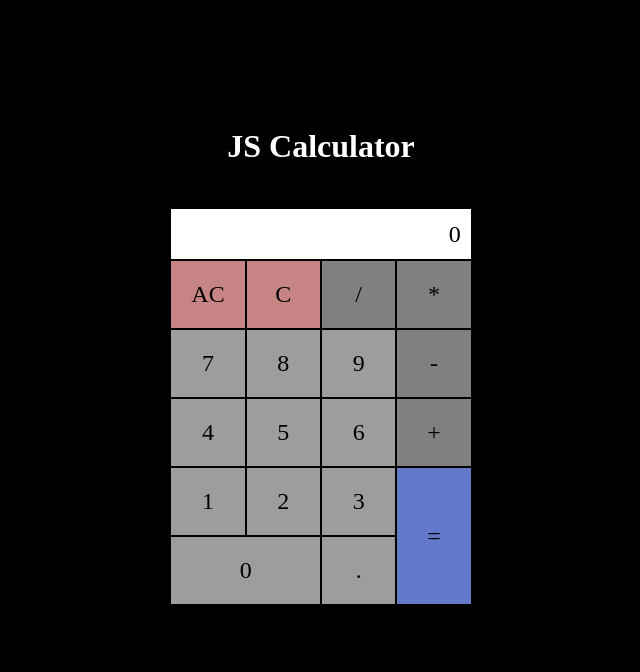
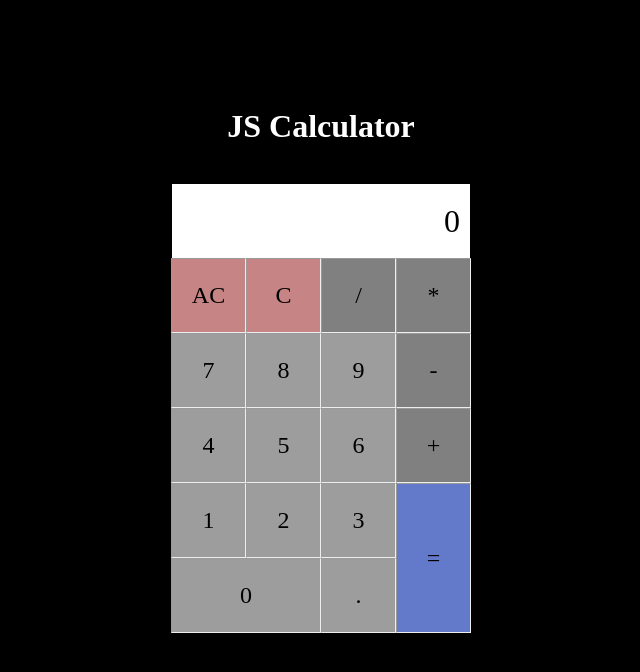
Before and after one commit to mati-fernandez/js-calculator, a React (Vite) app: page / in a window 1280 px wide. Shown: the top 672 px of the page, without its empty margins (319-959 px from the left). Built offline with nearby package versions, Linux system fonts and the light colour scheme.

Commit message:
Improved css

```diff
--- a/src/App.css
+++ b/src/App.css
@@ -12,13 +12,14 @@ body {
 h1 {
   position: absolute;
   color: #ffffff;
-  margin-top: 120px;
+  margin-top: 100px;
 }
 
 .calculator {
-  margin-top: 200px;
+  margin-top: 175px;
   display: grid;
-  grid-template-columns: 1fr 1fr 1fr 1fr;
+  grid-template-columns: repeat(4, 75px);
+  grid-template-rows: repeat(6, 75px);
 }
 
 #display {
@@ -26,8 +27,8 @@ h1 {
   display: flex;
   align-items: center;
   flex-direction: row-reverse;
-  height: 50px;
-  font-size: x-large;
+  height: 75px;
+  font-size: xx-large;
   grid-column: 1 / -1;
   background-color: #ffffff;
   border: 1px solid rgb(0, 0, 0);
@@ -36,20 +37,23 @@ h1 {
 .calculator > *:not(#display) {
   display: flex;
   justify-content: center;
-  padding: 20px;
+  align-items: center;
   font-size: x-large;
-  border: 1px solid;
+  border: 1px inset;
 }
 
 #clear,
 #clear-one {
   background-color: #c78484;
   text-align: center;
-  border: 1px solid;
 }
 #clear:hover,
 #clear-one:hover {
   background-color: #de9696;
+}
+#clear:active,
+#clear-one:active {
+  background-color: #c78484;
 }
 
 .operator {
@@ -58,12 +62,19 @@ h1 {
 .operator:hover {
   background-color: rgb(157, 157, 157);
 }
+.operator:active {
+  background-color: gray;
+}
 
 .number {
   background-color: #9d9d9d;
 }
 .number:hover {
   background-color: #b3b3b3;
+}
+.number:active {
+  background-color: #9d9d9d;
+  border: 1px solid black;
 }
 
 #equals {
@@ -79,6 +90,9 @@ h1 {
 #equals:hover {
   background-color: rgb(126, 147, 224);
 }
+#equals:active {
+  background-color: rgb(99, 121, 202);
+}
 
 #zero {
   grid-column: 1 / 3;
```
